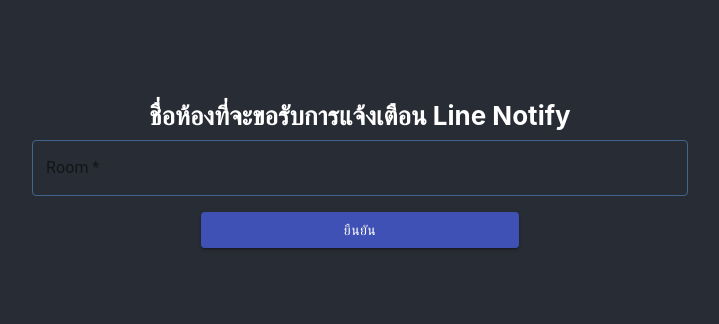
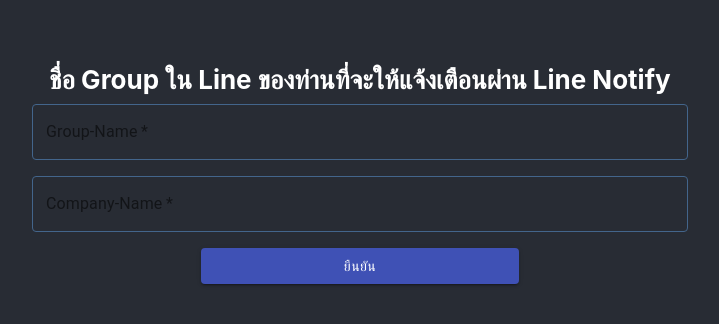
Before and after one commit to jukkridb59/React-LineRegisterEmail, a React (Create React App) app: page / in a window 1280 px wide. Shown: the part 222-546 px from the top of the page, without its empty margins (280-999 px from the left). Built offline with nearby package versions, Linux system fonts and the light colour scheme.

Commit message:
Edit Auth, Callback, Register to for niti

```diff
--- a/src/Auth.js
+++ b/src/Auth.js
@@ -1 +1,2 @@
-export const ROOM = "room";
+export const GROUPNAME = "room";
+export const COMPANYNAME = "com";
--- a/src/components/Callback.js
+++ b/src/components/Callback.js
@@ -1,6 +1,6 @@
 import React, { useState } from "react";
 import "../App.css";
-import { ROOM } from "../Auth";
+import { GROUPNAME, COMPANYNAME } from "../Auth";
 
 import { makeStyles } from "@material-ui/core/styles";
 
@@ -19,14 +19,15 @@
 export default function Callback() {
   const classes = useStyles();
 
-  const [room, setRoom] = useState("");
+  const [groupName, setGroupName] = useState("");
+  const [companyName, setCompanyName] = useState("");
+
   const [code, setCode] = useState("");
 
   const urlParams = new URLSearchParams(window.location.search);
 
-
   const getToken = () => {
-    console.log(code, room);
+    // console.log(code, room);
 
     try {
       axios
@@ -34,14 +35,16 @@
           "http://localhost:5000/code",
           querystring.stringify({
             code: code,
-            room: localStorage.getItem(ROOM),
+            groupName: localStorage.getItem(GROUPNAME),
+            companyName: localStorage.getItem(COMPANYNAME),
           }),
           { headers: { "content-type": "application/x-www-form-urlencoded" } }
         )
         .then((response) => {
           console.log("response: ", response);
 
-          localStorage.removeItem(ROOM);
+          localStorage.removeItem(GROUPNAME);
+          localStorage.removeItem(COMPANYNAME);
         });
     } catch (err) {
       console.log("err", err);
@@ -50,7 +53,8 @@
 
   const myParam = urlParams.get("code");
   if (myParam !== null) {
-    setRoom(localStorage.getItem(ROOM));
+    setGroupName(localStorage.getItem(GROUPNAME));
+    setCompanyName(localStorage.getItem(COMPANYNAME));
     setCode(myParam);
 
     getToken();
@@ -60,7 +64,9 @@
     <div className="App">
       <header className="App-header">
         <div className={classes.root}>
-          <strong>ท่านได้ทำการลงทะเบียนไลน์ ชื่อห้อง</strong>
+          <strong>
+            ท่านได้ทำการลงทะเบียนไลน์ การแจ้งเตือนผ่าน Line Notify เรียบร้อยแล้ว
+          </strong>
           <br></br>
           <strong>{room}</strong>
         </div>
--- a/src/components/Register.js
+++ b/src/components/Register.js
@@ -1,6 +1,6 @@
 import React, { useState } from "react";
 import "../App.css";
-import { ROOM } from "../Auth";
+import { GROUPNAME, COMPANYNAME } from "../Auth";
 
 import { makeStyles, withStyles } from "@material-ui/core/styles";
 import Button from "@material-ui/core/Button";
@@ -38,13 +38,14 @@
 export default function Register() {
   const classes = useStyles();
 
-  const [room, setRoom] = useState("");
+  const [groupName, setGroupName] = useState("");
+  const [companyName, setCompanyName] = useState("")
 
   const [alert, setAlert] = useState(false);
 
   const handleSubmit = () => {
-    if (room !== "") {
-      localStorage.setItem(ROOM, room);
+    if ((groupName !== "") && (companyName !== "")) {
+      localStorage.setItem(GROUPNAME, groupName);
       Auth();
     } else {
       setAlert(true);
@@ -56,19 +57,28 @@
       <header className="App-header">
         {alert ? (
           <Alert severity="error">
-            <strong>กรุณาใส่ชื่อห้องของท่าน</strong>
+            <strong>กรุณาใส่ชื่อ Group ใน Line หรือชื่อ Company ของท่านที่จะให้แจ้งเตือน</strong>
           </Alert>
         ) : null}
 
-        <strong>ชื่อห้องที่จะขอรับการแจ้งเตือน Line Notify</strong>
+        <strong>ชื่อ Group ใน Line ของท่านที่จะให้แจ้งเตือนผ่าน Line Notify</strong>
         <form className={classes.root} autoComplete="off">
           <CssTextField
             required
             id="outlined-basic"
-            label="Room"
+            label="Group-Name"
             variant="outlined"
-            value={room}
-            onChange={(e) => setRoom(e.target.value)}
+            value={groupName}
+            onChange={(e) => setGroupName(e.target.value)}
+          />
+          <br></br>
+          <CssTextField
+            required
+            id="outlined-basic"
+            label="Company-Name"
+            variant="outlined"
+            value={companyName}
+            onChange={(e) => setCompanyName(e.target.value)}
           />
           <br></br>
           <Button variant="contained" color="primary" onClick={handleSubmit}>
```
